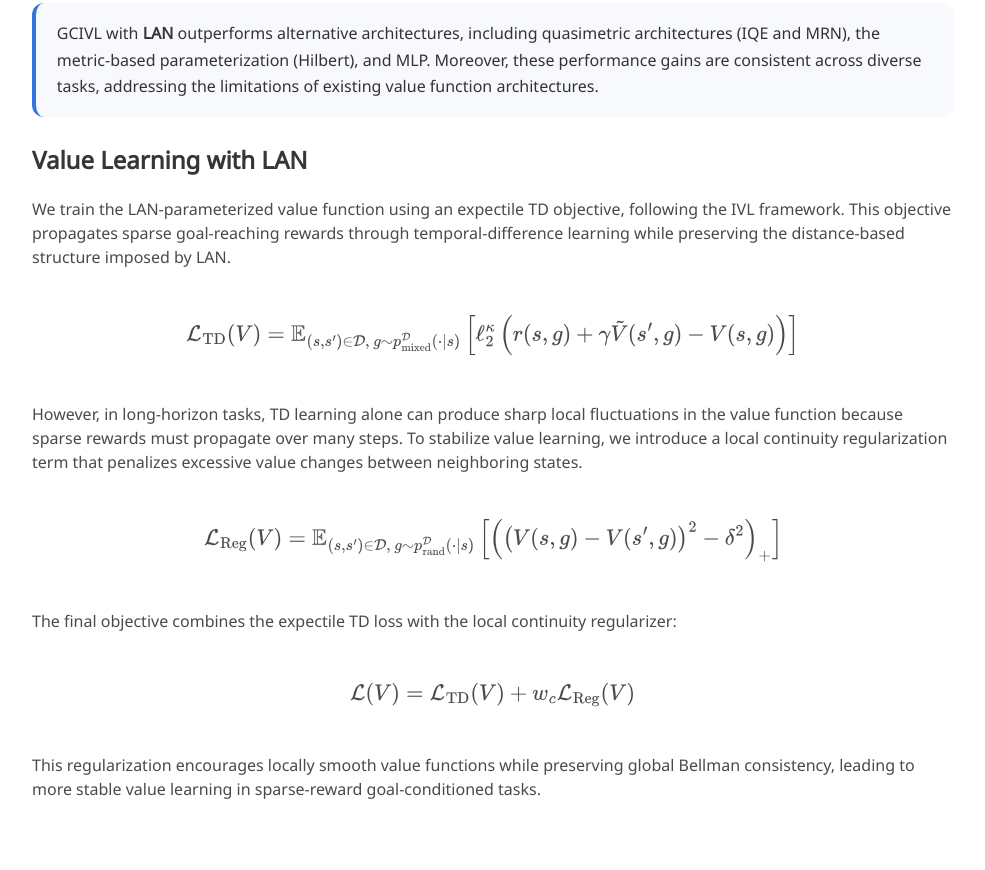
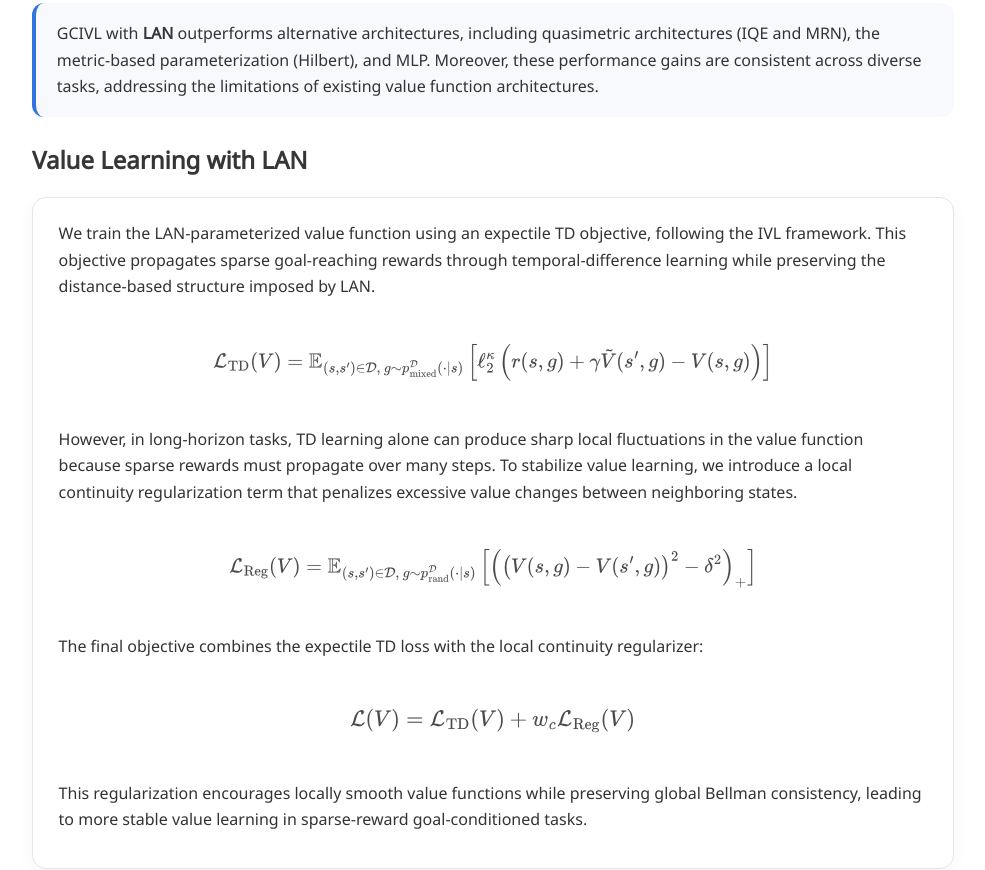
Before and after one commit to LAVL-GCRL/LAVL-GCRL.github.io, a plain HTML site: page index.html in a window 1280 px wide. Shown: the part 3272-4142 px from the top of the page, without its empty margins (147-1132 px from the left). Drawn offline with nearby package versions, Linux system fonts and the light colour scheme; some icons are missing; a web font is replaced by a local one.

Commit message:
Update index.css

```diff
--- a/static/css/index.css
+++ b/static/css/index.css
@@ -2037,3 +2037,28 @@ body {
 .lan-result-summary p:last-child {
   margin-bottom: 0;
 }
+
+
+.lan-learning-box {
+  margin: 1.2rem 0 1.8rem;
+  padding: 1.4rem 1.6rem;
+  border: 1px solid #e6e6e6;
+  border-radius: 14px;
+  background: #ffffff;
+  box-shadow: 0 4px 18px rgba(0, 0, 0, 0.04);
+}
+
+.lan-learning-box p {
+  font-size: 1rem;
+  line-height: 1.65;
+  color: #333;
+  margin-bottom: 0.8rem;
+}
+
+.lan-learning-box .math-block {
+  font-size: 1.05rem;
+}
+
+.lan-learning-box .compact-math {
+  font-size: 1.15rem;
+}
```
